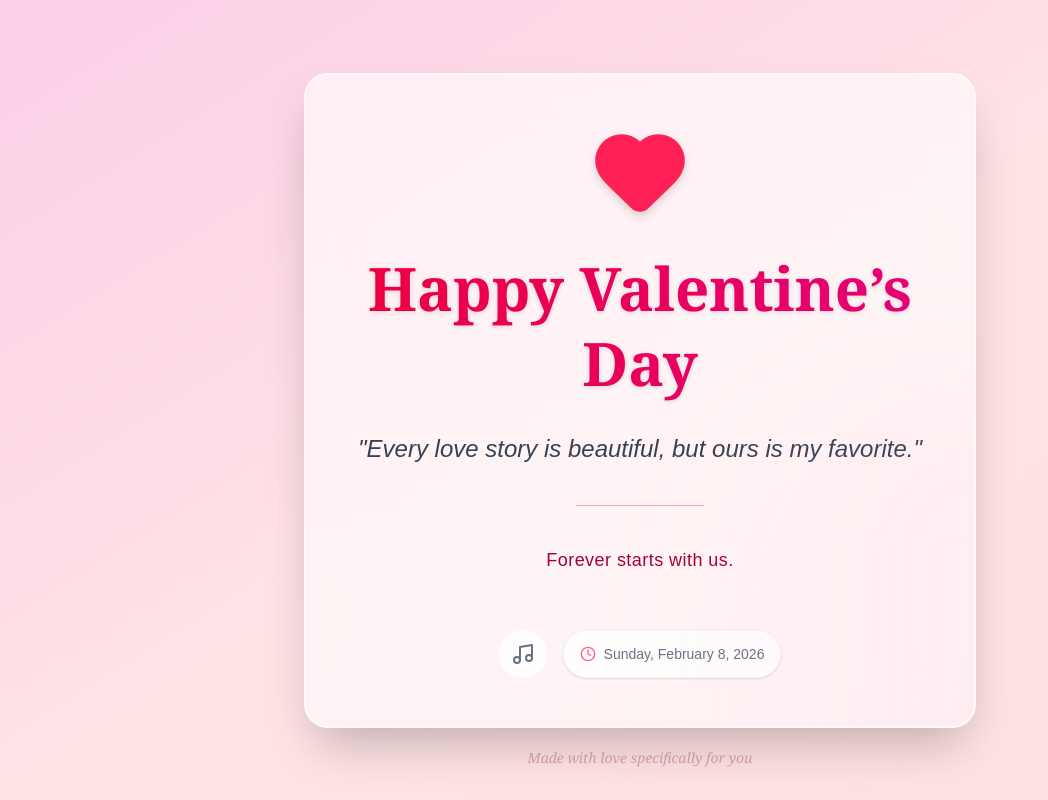
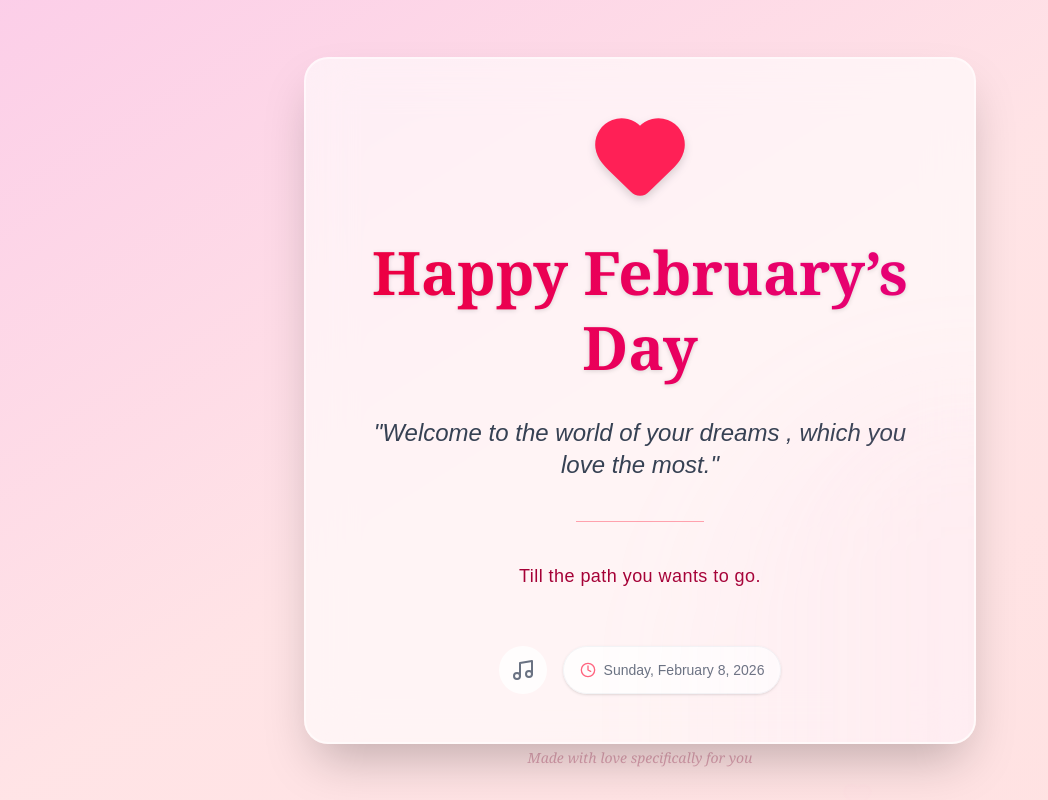
Before and after one commit to Harshit3018/Question, a Next.js app: page / in a window 1280 px wide. Both pictures are taken after a click on the button "Yes, Forever". Shown: the whole page, without its empty margins (0-1048 px from the left). Built offline with nearby package versions, Linux system fonts and the light colour scheme.

Commit message:
Change Valentine's Day text to February's Day

```diff
--- a/components/ValentineInterface.tsx
+++ b/components/ValentineInterface.tsx
@@ -65,12 +65,12 @@ export default function ValentineInterface({ variant = 'romantic' }: ValentineIn
                             ? 'bg-gradient-to-r from-rose-600 to-pink-600'
                             : 'bg-gradient-to-r from-slate-600 to-gray-500'
                         }`}>
-                        Happy Valentine’s Day
+                        Happy February’s Day
                     </h1>
 
                     <p className="text-xl md:text-2xl text-gray-700 dark:text-gray-300 font-light italic">
                         {variant === 'romantic'
-                            ? "\"Every love story is beautiful, but ours is my favorite.\""
+                            ? "\"Welcome to the world of your dreams , which you love the most.\""
                             : "Wishing you a wonderful day filled with love."}
                     </p>
 
@@ -78,7 +78,7 @@ export default function ValentineInterface({ variant = 'romantic' }: ValentineIn
 
                     {variant === 'romantic' && (
                         <p className="text-lg text-rose-800 dark:text-rose-200 font-medium tracking-wide">
-                            Forever starts with us.
+                            Till the path you wants to go.
                         </p>
                     )}
 
```
